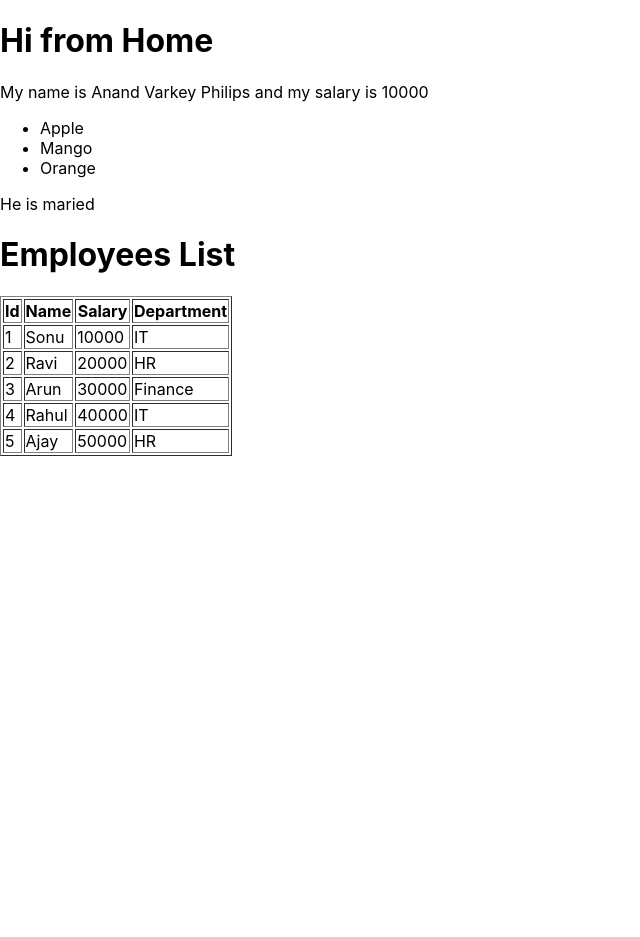
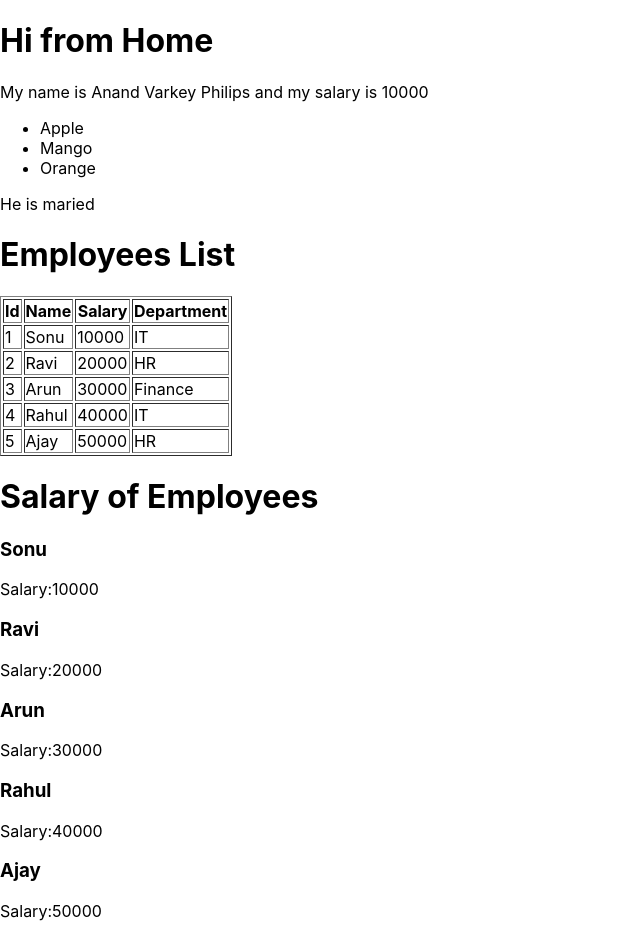
Before and after one commit to anandvarkeyphilips/sample-web-ui, a React (Create React App) app: page / in a window 1280 px wide. Shown: the whole page, without its empty margins (0-640 px from the left). Before the commit the page ends 800 px from the top, so only its background shows below. Built offline with nearby package versions, Linux system fonts and the light colour scheme.

Commit message:
destructuring and props to childs

```diff
--- a/src/App.js
+++ b/src/App.js
@@ -27,24 +27,26 @@ import SalaryList from "./components/SalaryList";
 // }
 
 class App extends Component {
-
-  constructor(){
-    super()
+  constructor() {
+    super();
     this.employees = [
       { id: 1, name: "Sonu", salary: 10000, department: "IT" },
       { id: 2, name: "Ravi", salary: 20000, department: "HR" },
       { id: 3, name: "Arun", salary: 30000, department: "Finance" },
       { id: 4, name: "Rahul", salary: 40000, department: "IT" },
-      { id: 5, name: "Ajay", salary: 50000, department: "HR" }
-  ];
-  this.title="Employees List"
+      { id: 5, name: "Ajay", salary: 50000, department: "HR" },
+    ];
+    this.title = "Employees List";
   }
+
   render() {
-    return <>
-    <Home/>
-    <ListView message={this.title} employees={this.employees}/>
-    <SalaryList/>
-    </>;
+    return (
+      <>
+        <Home />
+        <ListView message={this.title} employees={this.employees} />
+        <SalaryList title={"Salary of Employees"} data={this.employees}/>
+      </>
+    );
   }
 }
 
--- a/src/components/ListView.jsx
+++ b/src/components/ListView.jsx
@@ -1,11 +1,10 @@
-
-export default function ListView(props) {
+export default function ListView({message, employees}) {
   // Create an array of employees with id, name, salary, department
 
   // Create JSX to display the list of employees as table
   return (
     <div>
-            <h1>{props.message}</h1>
+      <h1>{message}</h1>
       <table border="1">
         <thead>
           <tr>
@@ -16,8 +15,7 @@ export default function ListView(props) {
           </tr>
         </thead>
         <tbody>
-                    {
-                        props.employees.map((emp, index) => {
+          {employees.map((emp, index) => {
             return (
               <tr key={index}>
                 <td>{emp.id}</td>
@@ -25,11 +23,10 @@ export default function ListView(props) {
                 <td>{emp.salary}</td>
                 <td>{emp.department}</td>
               </tr>
-                            )
-                        })
-                    }
+            );
+          })}
         </tbody>
       </table>
     </div>
-    )
+  );
 }
--- a/src/components/SalaryList.jsx
+++ b/src/components/SalaryList.jsx
@@ -1,6 +1,20 @@
 
-export default function SalaryList(props) {
+import { Component } from "react";
+
+export default class SalaryList extends Component{
+  render() {
     return (
-        <></>
-    )
+      <div>
+        <h1>{this.props.title}</h1>
+        {this.props.data.map((emp, index) => {
+          return (
+            <div key={index}>
+              <h3>{emp.name}</h3>
+              <p>Salary:{emp.salary}</p>
+            </div>
+          );
+        })}
+      </div>
+    );
+  }
 }
```
Lines whose indentation alone changed are shown as unchanged.
